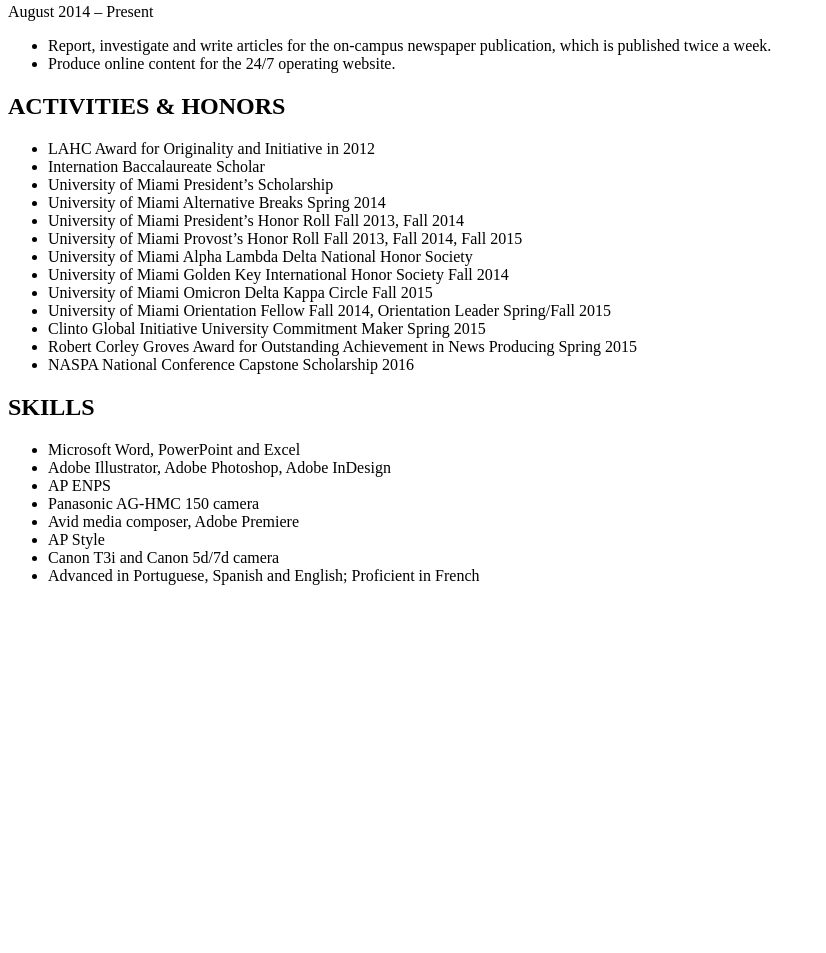
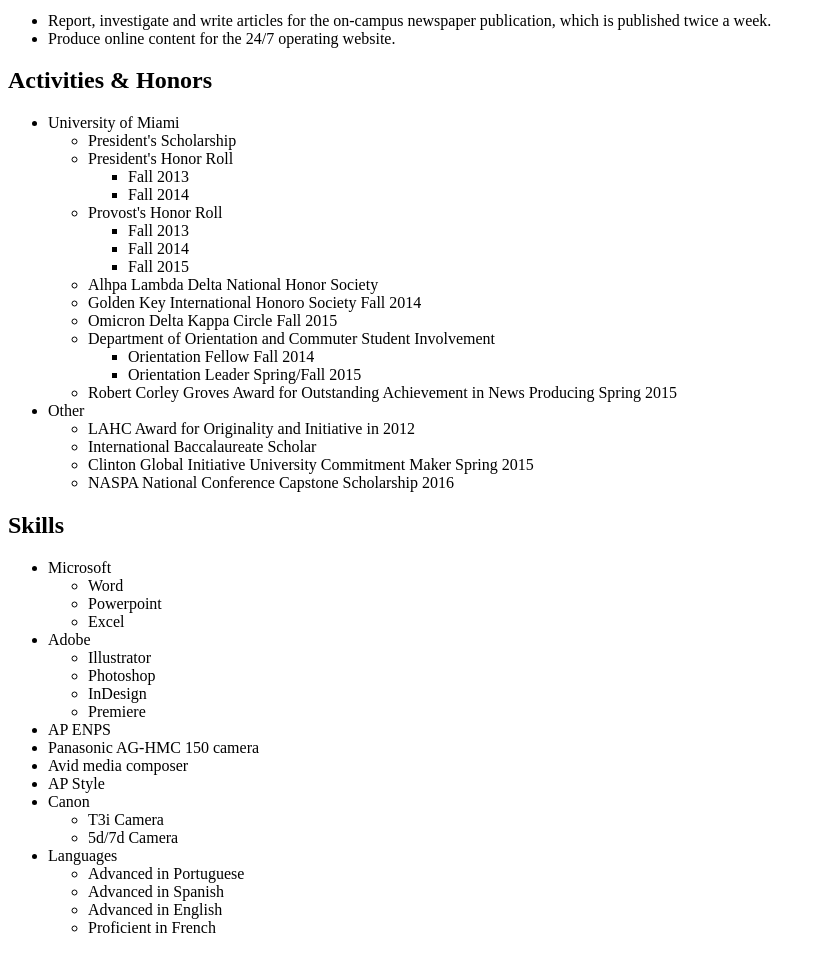
Before and after one commit to sophiebarros/sophiebarros.github.io, a plain HTML site: page resume.html in a window 1280 px wide. Shown: the part 1234-2187 px from the top of the page, without its empty margins (0-826 px from the left). Before the commit the page ends 1835 px from the top, so only its background shows below. Drawn offline with Linux system fonts and the light colour scheme.

Commit message:
Updated Resume file to fix grammar and coding mistakes

```diff
--- a/resume.html
+++ b/resume.html
@@ -8,8 +8,10 @@
 
  <header>
   <h1>Sophie Braga de Barros</h1>
-  <h2>(305)905-8725</h2>
-  <h2><a href="mailto:sophie.barros@gmail.com">sophie.barros@gmail.com</a></h2>
+  <address>
+  <p>(305)905-8725</p>
+  <p><a href="mailto:sophie.barros@gmail.com">sophie.barros@gmail.com</a></p>
+</address>
 <!--nav goes here -->
   <nav>
     <ul>
@@ -22,7 +24,7 @@
  </header>
 
  <main>
-   <section id="education"><h2>EDUCATION</h2>
+   <section id="education"><h2>Education</h2>
     <article>
      <p><strong><a href="http://welcome.miami.edu">University of Miami</a></strong>, Coral Gables, FL</p>
      <p>Bachelor of Arts, May 2017</p>
@@ -31,7 +33,7 @@
     </article>
    </section>
 
-  <section id="work-experience"><h2>WORK EXPERIENCE</h2>
+  <section id="work-experience"><h2>Work Experience</h2>
 
    <article>
     <p><strong>Department of Orientation</strong>, Coral Gables FL</p>
@@ -87,37 +89,76 @@
    </article>
   </section>
 
-  <section id="activities-and-honors"><h2>ACTIVITIES &amp; HONORS</h2>
+  <section id="activities-and-honors"><h2>Activities &amp; Honors</h2>
    <article>
     <ul>
-      <li>LAHC Award for Originality and Initiative in 2012</li>
-      <li>Internation Baccalaureate Scholar</li>
-      <li>University of Miami President’s Scholarship</li>
-      <li>University of Miami Alternative Breaks Spring 2014</li>
-      <li>University of Miami President’s Honor Roll Fall 2013, Fall 2014</li>
-      <li>University of Miami Provost’s Honor Roll Fall 2013, Fall 2014, Fall 2015</li>
-      <li>University of Miami Alpha Lambda Delta National Honor Society</li>
-      <li>University of Miami Golden Key International Honor Society Fall 2014</li>
-      <li>University of Miami Omicron Delta Kappa Circle Fall 2015</li>
-      <li>University of Miami Orientation Fellow Fall 2014, Orientation Leader Spring/Fall 2015</li>
-      <li>Clinto Global Initiative University Commitment Maker Spring 2015</li>
-      <li>Robert Corley Groves Award for Outstanding Achievement in News Producing Spring 2015</li>
-      <li>NASPA National Conference Capstone Scholarship 2016</li>
+      <li>University of Miami</li>
+        <ul>
+          <li>President's Scholarship</li>
+          <li>President's Honor Roll</li>
+            <ul>
+              <li>Fall 2013</li>
+              <li>Fall 2014</li>
+            </ul>
+          <li>Provost's Honor Roll</li>
+            <ul>
+              <li>Fall 2013</li>
+              <li>Fall 2014</li>
+              <li>Fall 2015</li>
+            </ul>
+          <li>Alhpa Lambda Delta National Honor Society</li>
+          <li>Golden Key International Honoro Society Fall 2014</li>
+          <li>Omicron Delta Kappa Circle Fall 2015</li>
+          <li>Department of Orientation and Commuter Student Involvement</li>
+            <ul>
+              <li>Orientation Fellow Fall 2014</li>
+              <li>Orientation Leader Spring/Fall 2015</li>
+            </ul>
+          <li>Robert Corley Groves Award for Outstanding Achievement in News Producing Spring 2015</li>
+          </ul>
+        <li>Other</li>
+          <ul>
+            <li>LAHC Award for Originality and Initiative in 2012</li>
+            <li>International Baccalaureate Scholar</li>
+            <li>Clinton Global Initiative University Commitment Maker Spring 2015</li>
+            <li>NASPA National Conference Capstone Scholarship 2016</li>
+          </ul>
     </ul>
    </article>
   </section>
 
-  <section id="skills"><h2>SKILLS</h2>
+  <section id="skills"><h2>Skills</h2>
    <article>
     <ul>
-      <li>Microsoft Word, PowerPoint and Excel</li>
-      <li>Adobe Illustrator, Adobe Photoshop, Adobe InDesign</li>
+      <li>Microsoft
+        <ul>
+          <li>Word</li>
+          <li>Powerpoint</li>
+          <li>Excel</li>
+        </ul>
+      <li>Adobe</li>
+        <ul>
+          <li>Illustrator</li>
+          <li>Photoshop</li>
+          <li>InDesign</li>
+          <li>Premiere</li>
+        </ul>
       <li>AP ENPS</li>
       <li>Panasonic AG-HMC 150 camera</li>
-      <li>Avid media composer, Adobe Premiere</li>
+      <li>Avid media composer</li>
       <li>AP Style</li>
-      <li>Canon T3i and Canon 5d/7d camera</li>
-      <li>Advanced in Portuguese, Spanish and English; Proficient in French</li>
+      <li>Canon</li>
+        <ul>
+          <li>T3i Camera</li>
+          <li>5d/7d Camera</li>
+        </ul>
+      <li>Languages</li>
+        <ul>
+          <li>Advanced in Portuguese</li>
+          <li>Advanced in Spanish</li>
+          <li>Advanced in English</li>
+          <li>Proficient in French</li>
+        </ul>
     </ul>
    </article>
   </section>
```
